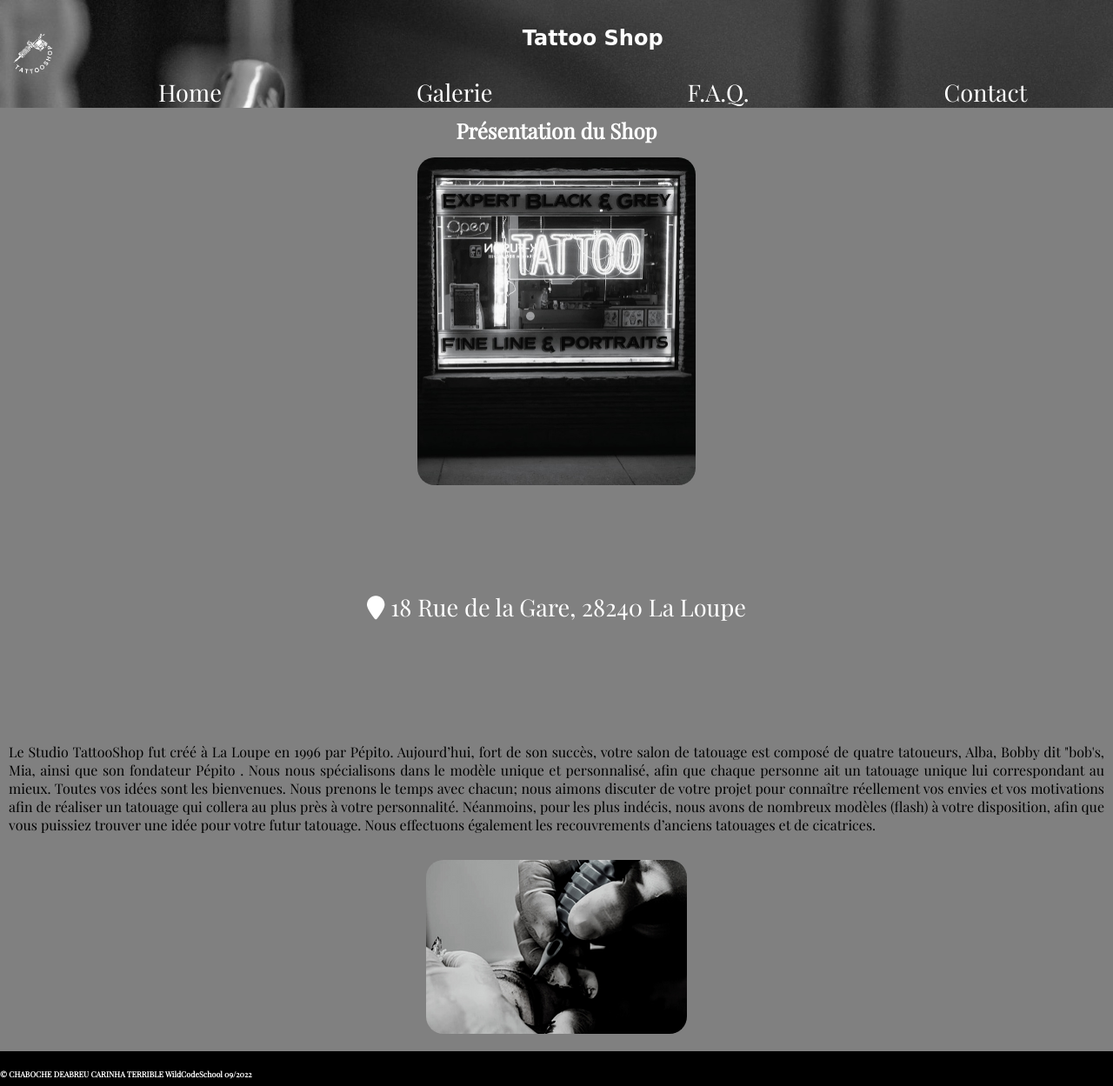
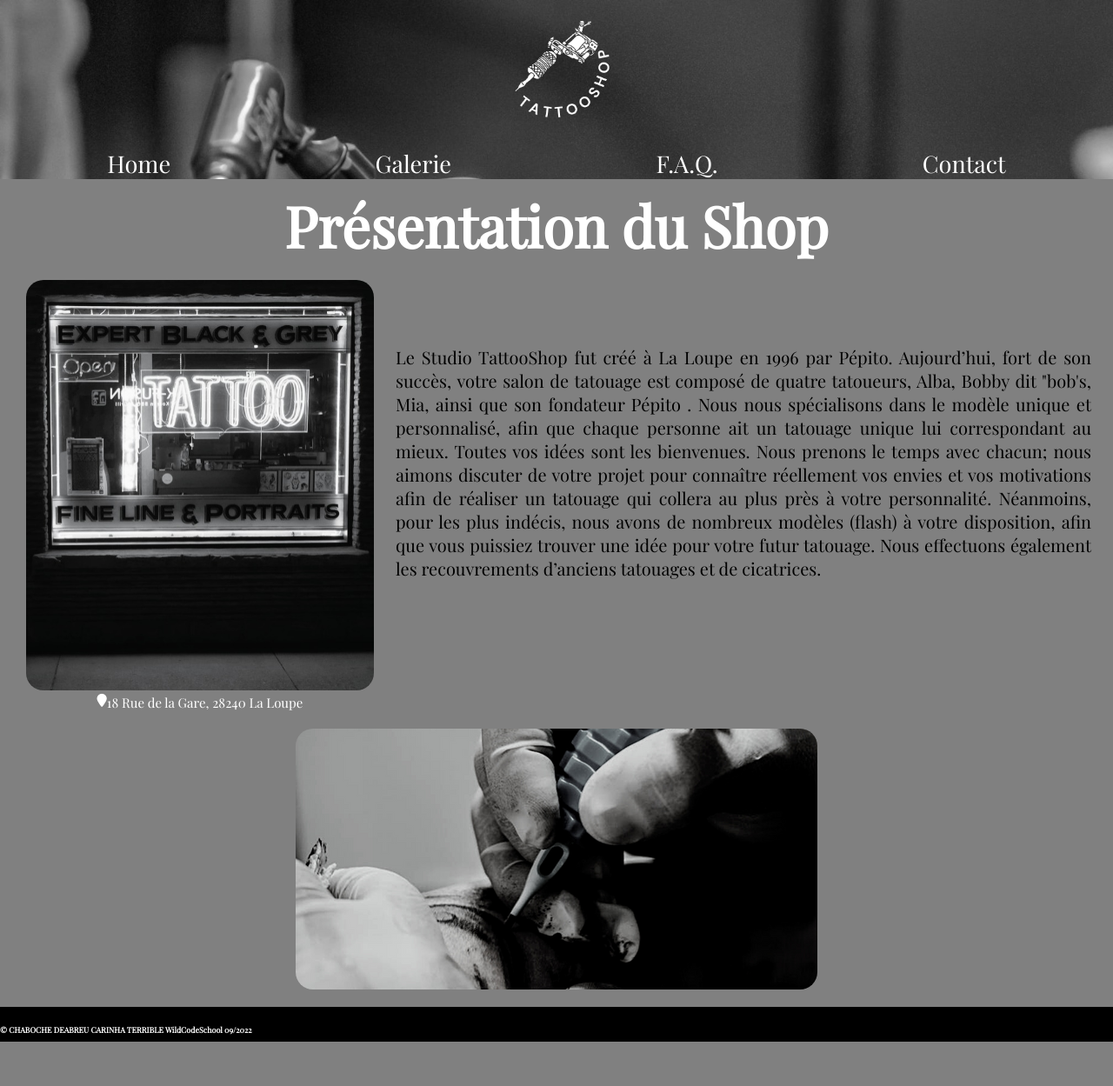
Before and after one commit to deabreudavid/Project1TatooShop, a website: page index.html in a window 1280 px wide. Shown: the whole page at 87% size. After the commit the page ends 1198 px from the top, so only its background shows below. Drawn offline with nearby package versions, Linux system fonts and the light colour scheme; a web font is replaced by a local one.

Commit message:
modif responsive index

```diff
--- a/contactus.html
+++ b/contactus.html
@@ -9,6 +9,7 @@
     <link rel="stylesheet" href="style.css">
     <link rel="stylesheet" href="css/contactus.css">
     <script src="index.js" defer></script>
+    <link href="//maxcdn.bootstrapcdn.com/font-awesome/4.2.0/css/font-awesome.min.css" rel="stylesheet">
     <link rel="preconnect" href="https://fonts.googleapis.com">
     <link rel="preconnect" href="https://fonts.gstatic.com" crossorigin>
     <link href="https://fonts.googleapis.com/css2?family=Ribeye&display=swap" rel="stylesheet">
@@ -22,13 +23,12 @@
 <body>
     <header class="background">
         <nav class="closed">
-            <div class="navbar">
-                <img class="logo" src="images/logo1.png" alt="">
+
+            <div class="navbarresponsive">
+                <img class="logoresponsive" src="images/logo1.png" alt="">
 
                 <div class="responsivemenu">
 
-
-                    <h1>Tattoo Shop</h1>
                     <ul id="menu_responsive">
                         <li><a href="index.html">Home</a></li>
                         <li><a href="gallery.html">Galerie</a></li>
@@ -36,6 +36,13 @@
                         <li><a href="contactus.html">Contact</a></li>
                     </ul>
                     </div>
+
+            </div>
+
+            <div class="navbar">
+
+                <img class="logo" src="images/logo1.png" alt="">
+
                 <div id="btn-h1">
                     <button type="button" id="burger">
                         <i class="fa-solid fa-bars"></i>
--- a/css/contactus.css
+++ b/css/contactus.css
@@ -9,7 +9,7 @@
     align-items: column;
     width: 20rem;
     margin-left: 20px;
-    margin-bottom: 20px;
+    margin-right: 20px;
 }
 #name {
     border-radius: 7px;
@@ -88,6 +88,8 @@ select{
         margin-right: 70rem;
         padding-top:10px;
         padding: 15px;
+        margin-left: 20px;
+    margin-right: 20px;
     }
     #name {
         border-radius: 10px;
@@ -122,6 +124,7 @@ select{
         height: 150px;
         width: 90rem;
         font-size:20px;
+
     }
 
     #text h2{
--- a/css/faq.css
+++ b/css/faq.css
@@ -95,8 +95,9 @@ transition c'est le reglage du temps et du type de mouvement*/
 }
 #FAQ h1 {
     font-family: 'Playfair Display', serif;
-    margin-top: 10px;
-    font-size: 65px;
+        margin-top: 10px;
+        margin-bottom: 0%;
+        font-size: 65px;
 
 }
 
--- a/css/gallery.css
+++ b/css/gallery.css
@@ -108,7 +108,8 @@
 
 @media screen and (min-width: 361px){
     #prestattoo{
-        margin: 20px;
+        margin-left: 20px;
+        margin-right: 20px;
     }
     #prestattoo h1{
         font-family: 'Playfair Display', serif;
--- a/index.html
+++ b/index.html
@@ -22,12 +22,12 @@
 <body>
     <header class="background">
         <nav class="closed">
-            <div class="navbar">
-                <img class="logo" src="images/logo1.png" alt="">
+
+            <div class="navbarresponsive">
+                <img class="logoresponsive" src="images/logo1.png" alt="">
 
                 <div class="responsivemenu">
 
-                <h1>Tattoo Shop</h1>
                     <ul id="menu_responsive">
                         <li><a href="index.html">Home</a></li>
                         <li><a href="gallery.html">Galerie</a></li>
@@ -35,6 +35,13 @@
                         <li><a href="contactus.html">Contact</a></li>
                     </ul>
                     </div>
+
+            </div>
+
+            <div class="navbar">
+
+                <img class="logo" src="images/logo1.png" alt="">
+
                 <div id="btn-h1">
                     <button type="button" id="burger">
                         <i class="fa-solid fa-bars"></i>
@@ -57,6 +64,38 @@
 
 
     </header>
+    <section id="responsivepres">
+        <h1> Présentation du Shop</h1>
+<section id="presentationres">
+    <div class="imgres">
+    <img src="images/presentation.jpeg" alt="">
+    <a href="https://www.google.com/maps/place/18+Rue+de+la+Gare,+28240+La+Loupe/@48.4734896,1.0097787,17z/data=!3m1!4b1!4m5!3m4!1s0x47e3c1f7f6519f0b:0xf5ca8228e8ef6f5!8m2!3d48.4734896!4d1.0119674" ><i class="fa fa-map-marker"></i> 18 Rue de la Gare, 28240 La Loupe</a>
+</div>
+    <p> Le Studio TattooShop fut créé à La Loupe en 1996
+         par Pépito. Aujourd’hui, fort de son succès, votre
+         salon de tatouage est composé de quatre tatoueurs, Alba, Bobby dit "bob's, Mia, ainsi que son fondateur Pépito .
+        Nous nous spécialisons dans le modèle unique et
+        personnalisé, afin que chaque personne ait un tatouage unique lui correspondant au mieux. Toutes vos idées sont les bienvenues. Nous prenons le temps avec chacun; nous aimons discuter de votre projet pour connaître réellement vos envies et vos motivations afin de réaliser un tatouage qui collera au plus près à votre personnalité.
+        Néanmoins, pour les plus indécis, nous avons de
+        nombreux modèles (flash) à votre disposition, afin que vous puissiez trouver une idée pour votre futur tatouage.
+        Nous effectuons également les recouvrements
+        d’anciens tatouages et de cicatrices.
+    </p>
+
+</section>
+
+</section>
+
+
+
+
+
+
+
+
+
+
+    </section>
     <section id="presentation">
         <h1> Présentation du Shop</h1>
         <img src="images/presentation.jpeg" alt="">
@@ -74,6 +113,13 @@
         </p>
 
     </section>
+<div class="sliderres">
+    <div class="slidesres">
+        <div class="slide"><img src="images/1res.png" alt=""/></div>
+        <div class="slide"><img src="images/2res.png" alt=""/></div>
+        <div class="slide"><img src="images/3res.png" alt=""/></div>
+    </div>
+</div>
 
     <div class="slider">
         <div class="slides">
--- a/style.css
+++ b/style.css
@@ -22,7 +22,9 @@ body {
 }
 
 
-
+.navbarresponsive{
+    display: none;
+}
 
 .background {
     background-image: url("images/home2.jpeg");
@@ -85,7 +87,9 @@ nav.opened #burger .fa-bars {
 nav.opened #burger .fa-xmark {
     display: initial;
 }
-
+#responsivepres{
+display: none;
+}
 #menu_responsive {
     display:none;
 }
@@ -224,6 +228,9 @@ a:visited {
     }
 }
 
+.sliderres{
+    display: none;
+}
 
 /*header {
     height: 50px;
@@ -251,20 +258,112 @@ h2 {
     font-family: 'Playfair Display', serif;
 }
 @media  screen and (min-width: 361px) {
-    #burger {
-        display:none;
-    }
-    #menu {
-        display: none;
-    }
+
     #menu_responsive {
 
         display: inline;
         display: flex;
+        justify-content: space-evenly;
+
     }
     a {
         padding: 7rem;
         font-size:1.7rem
 
     }
+    .navbarresponsive{
+        display: unset;
+    }
+    .navbar{
+        display: none;
+    }
+    .logoresponsive{
+    height: 170px;
+    width: 170px;
+    display: block;
+    margin-left: auto;
+    margin-right: auto
+    }
+    #responsivepres h1{
+        font-family: 'Playfair Display', serif;
+        margin-top: 10px;
+        margin-bottom: 0%;
+        font-size: 65px;
+    }
+    #responsivepres{
+        display: unset;
+    }
+     #presentationres{
+        display: flex;
+       margin-top: 20px;
+     }
+     #presentation{
+        display: none;
+     }
+     .imgres{
+        margin-left: 30px;
+     }
+     #presentationres img{
+        width: 400px;
+        border-radius: 20px;
+     }
+     #presentationres a{
+        font-size:15px;
+        display: flex;
+        justify-content: center;
+        padding:0%;
+     }
+     #presentationres p{
+        font-family: 'Playfair Display', serif;
+            font-size: 20px;
+            margin: 25px;
+            text-align: justify;
+            padding-top: 50px;
+            padding-bottom: 50px;
+     }
+     .slider{
+        display: none;
+     }
+     .sliderres {
+    display: unset;
+        width: 600px;
+        overflow: hidden;
+        margin: 20px auto;
+        height: 300px;
+        border-radius: 20px;
+    }
+    .slidesres {
+        width: calc(600px * 3);
+        animation: glisse 10s infinite;
+    }
+
+@keyframes glisse {
+    0% {
+        transform: translateX(0);
+    }
+
+    10% {
+        transform: translateX(0);
+    }
+
+    33% {
+        transform: translateX(-600px);
+    }
+
+    50% {
+        transform: translateX(-600px);
+    }
+
+    66% {
+        transform: translateX(-1200px);
+    }
+
+    80% {
+        transform: translateX(-1200px);
+    }
+
+    100% {
+        transform: translateX(0);
+    }
 }
+}
```
Also changed, not shown: faq.html (+12 -3 lines), gallery.html (+11 -3 lines), images/1res.png (added), images/2res.png (added), images/3res.png (added), 2 other files. Lines whose indentation alone changed are shown as unchanged.
